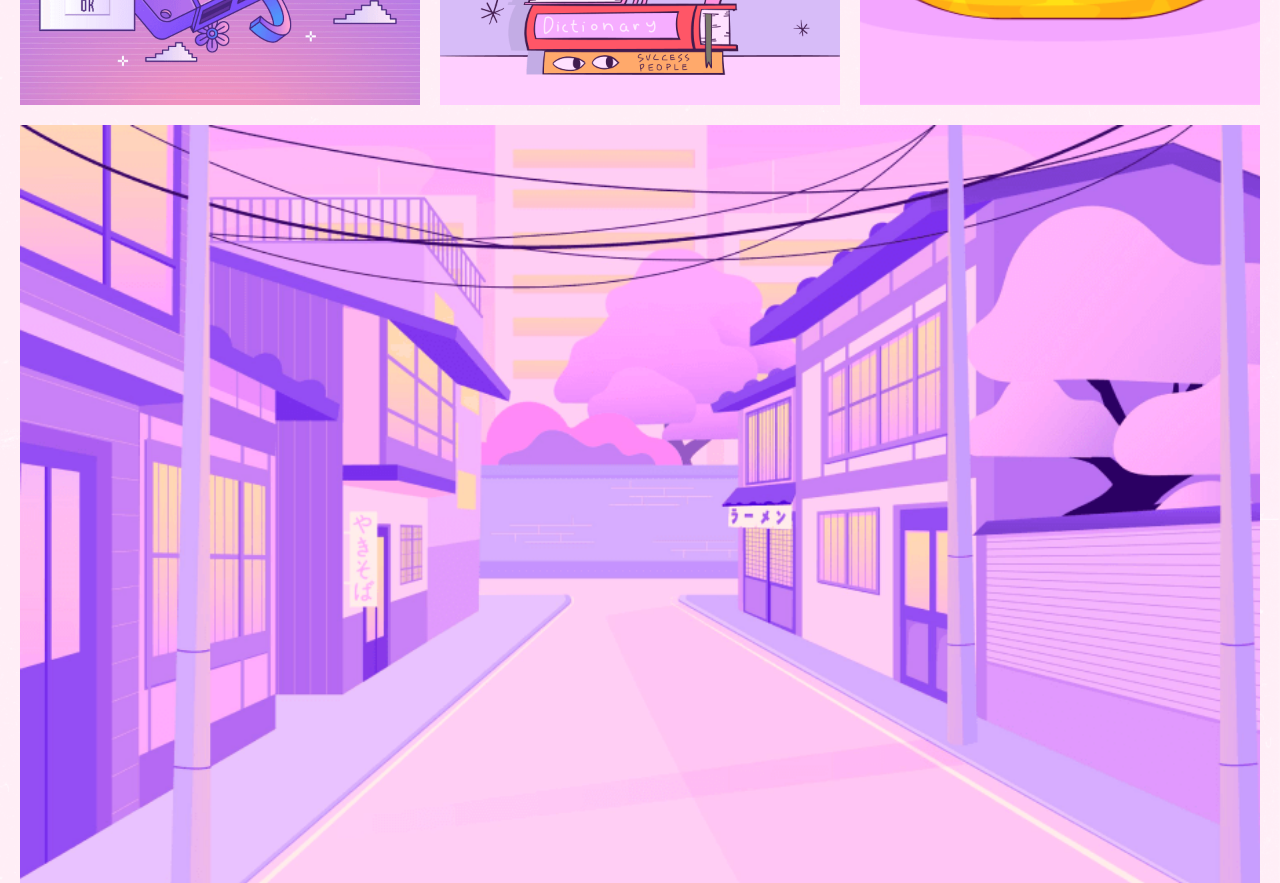
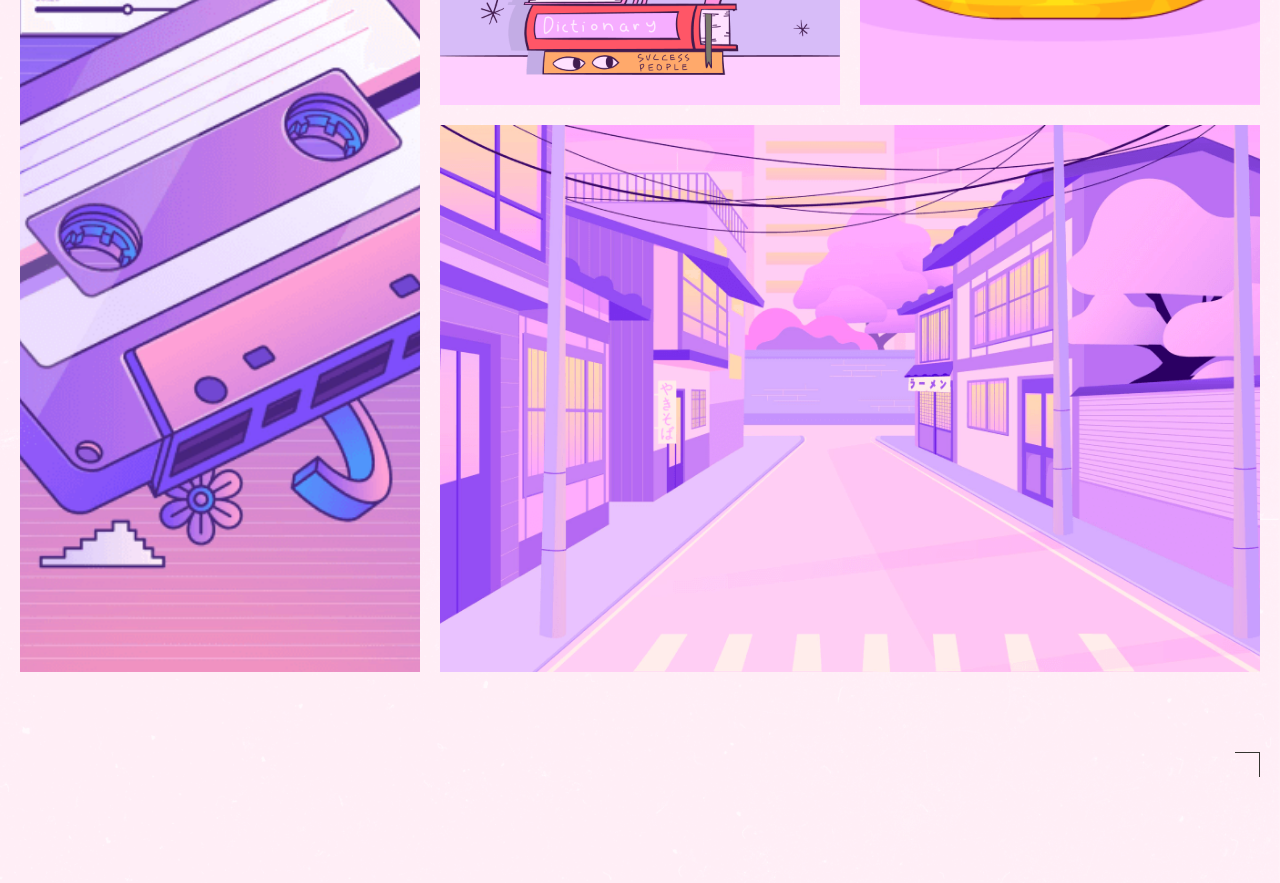
Before and after one commit to mkniazevskiu-create/slozhno-sosredotochitsya-ad, a plain HTML site: page index.html in a window 1280 px wide. Shown: the part 3480-4363 px from the top of the page. Drawn offline with Linux system fonts and the light colour scheme.

Commit message:
Исправил сетку галереи

```diff
--- a/styles/style.css
+++ b/styles/style.css
@@ -281,8 +281,13 @@
     grid-row: 1 / 3;
   }
 
+  .gallery__item:nth-child(3) {
+    grid-column: 1;
+    grid-row: 2 / 4;
+  }
+
   .gallery__item:nth-child(5) {
-    grid-column: 1 / 4;
+    grid-column: 2 / 4;
   }
 
   .footer {
```
